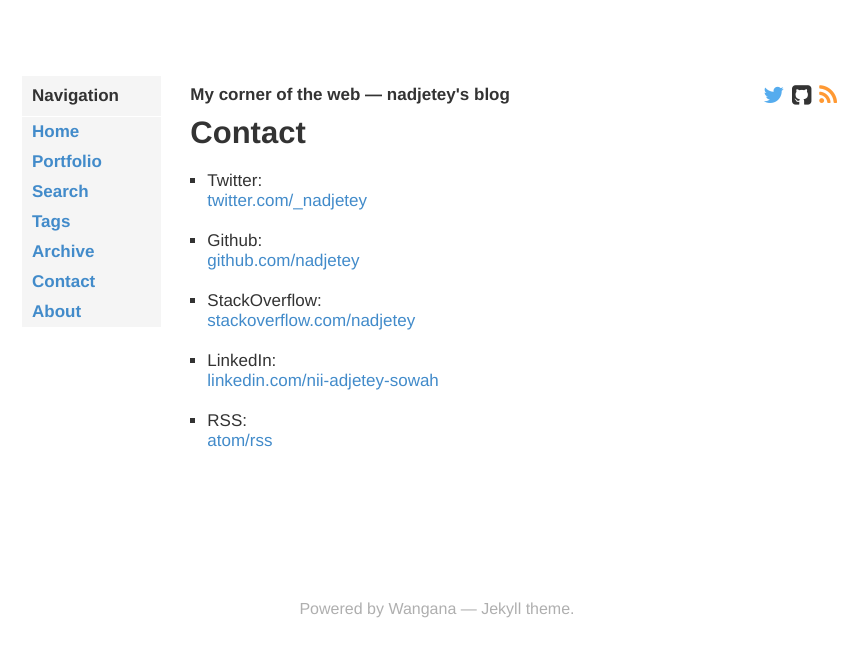
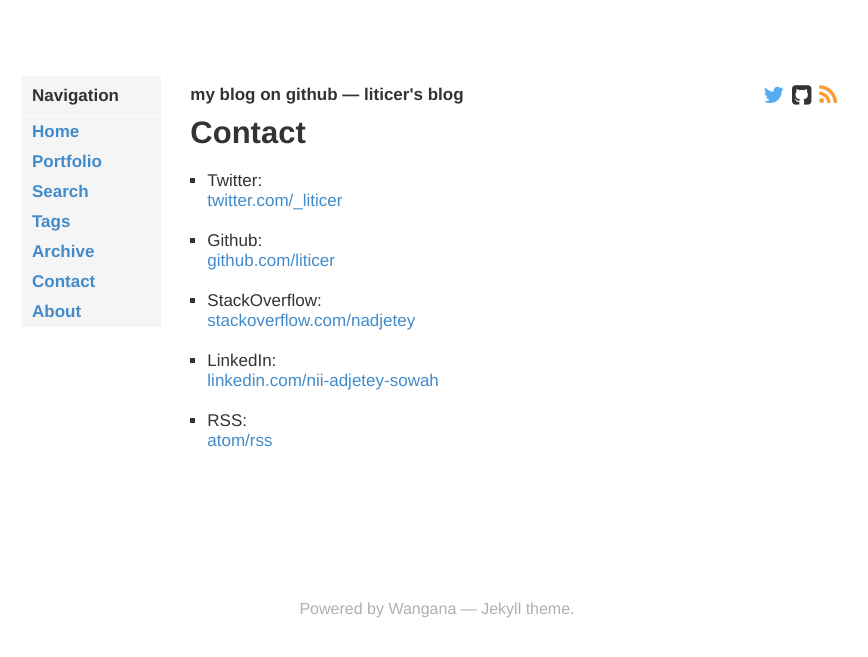
Before and after one commit to liticer/liticer.github.io, a Jekyll site: the page built from contact.html, in a window 1280 px wide. Shown: the top 657 px of the page, without its empty margins (203-1071 px from the left). Built offline with Jekyll 4.4.1, drawn with Linux system fonts in a browser that asks for light colours; some web fonts are replaced; Markdown is read by kramdown in place of the engine named in the settings.

Commit message:
Update _config.yml

```diff
--- a/_config.yml
+++ b/_config.yml
@@ -1,5 +1,5 @@
-name: nadjetey's blog
-description:  My corner of the web
+name: liticer's blog
+description:  my blog on github
 
 sass:
   sass_dir: assets/css/_sass
@@ -9,15 +9,15 @@
 redcarpet:
   extensions: ["no_intra_emphasis", "tables", "fenced_code_blocks", "autolink", "strikethrough", "superscript"]
 
-url: http://nadjetey.github.io
+url: http://liticer.github.io
 permalink: /:year/:month/:title/
 owner:
-    name: Nii Adjetey
-    twitter: _nadjetey
-    github: nadjetey
-    disqus_shortname: nadjetey
+    name: liticer
+    twitter: _liticer
+    github: liticer
+    disqus_shortname: liticer
 
 ga_id: UA-48177899-1
-ga_username: nadjetey.github.io
+ga_username: liticer.github.io
 
 timezone: Africa/Accra
```
